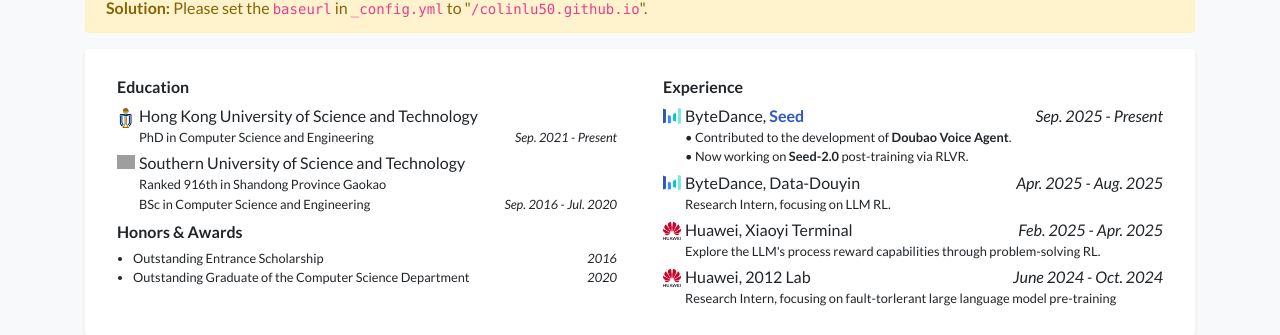
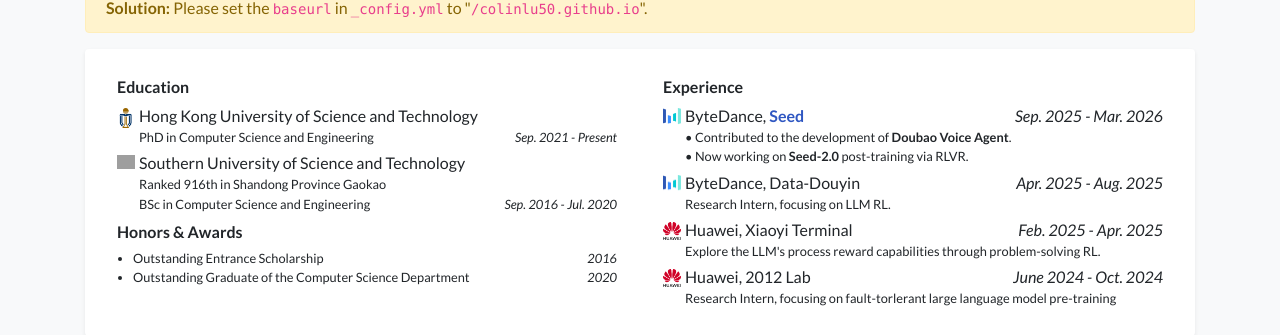
Before and after one commit to ColinLu50/colinlu50.github.io, a Jekyll site: the page built from index.html, in a window 1280 px wide and 900 px high, scrolled down 402 px. Shown: the part 154-489 px from the top of the window. Built offline with Jekyll 4.4.1, drawn with Linux system fonts in a browser that asks for light colours; nearby versions of some CDN libraries; a style sheet for code colours, icons or effects is not loaded; grey boxes are pictures that could not be loaded.

Commit message:
Update experience

```diff
--- a/_data/profile.yml
+++ b/_data/profile.yml
@@ -62,7 +62,7 @@
 - name: "ByteDance, <span style=\"color: rgb(47,87,194); font-weight: bold;\">Seed</span>"
   logo: /assets/images/photos/ByteDance_logo.png
   position: "• Contributed to the development of <b>Doubao Voice Agent</b>. <br/>• Now working on <b>Seed-2.0</b> post-training via RLVR."
-  date: Sep. 2025 - Present
+  date: Sep. 2025 - Mar. 2026
 
 
 - name: ByteDance, Data-Douyin
```
